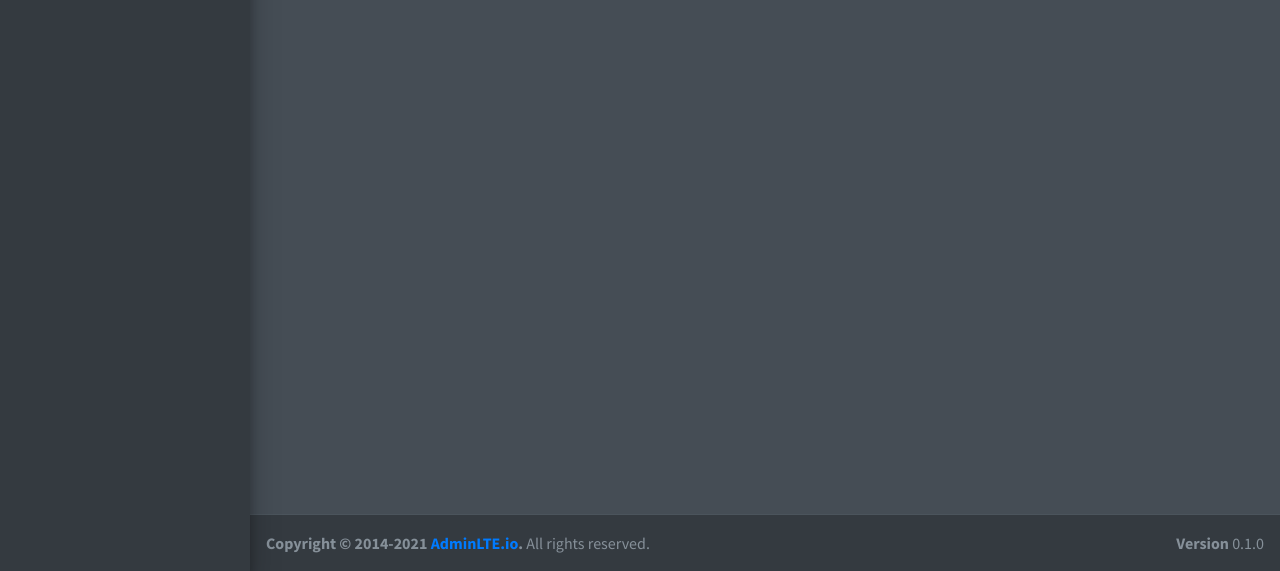
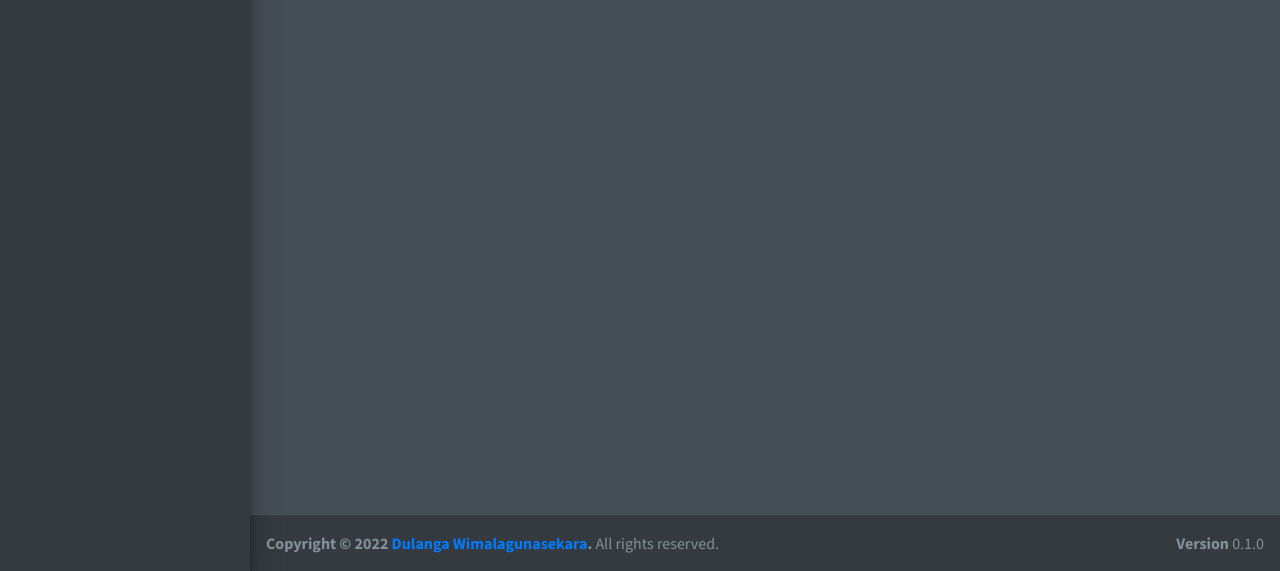
Before and after one commit to DEP-08-Play-Ground/Learning-Management-System, a website built with Parcel: page src/index.html in a window 1280 px wide. Shown: the part 229-800 px from the top of the page. Built offline with nearby package versions, Linux system fonts and the light colour scheme; files whose address does not match are found by name.

Commit message:
Finalize the footer

```diff
--- a/src/index.html
+++ b/src/index.html
@@ -209,15 +209,9 @@
   </div>
   <!-- /.content-wrapper -->
 
-  <!-- Control Sidebar -->
-  <aside class="control-sidebar control-sidebar-dark">
-    <!-- Control sidebar content goes here -->
-  </aside>
-  <!-- /.control-sidebar -->
-
   <!-- Main Footer -->
   <footer class="main-footer">
-    <strong>Copyright &copy; 2014-2021 <a href="https://adminlte.io">AdminLTE.io</a>.</strong>
+    <strong>Copyright &copy; 2022 <a href="https://www.linkedin.com/in/dulanga-wimalagunasekara-64bb50209/">Dulanga Wimalagunasekara</a>.</strong>
     All rights reserved.
     <div class="float-right d-none d-sm-inline-block">
       <b>Version</b> 0.1.0
```
